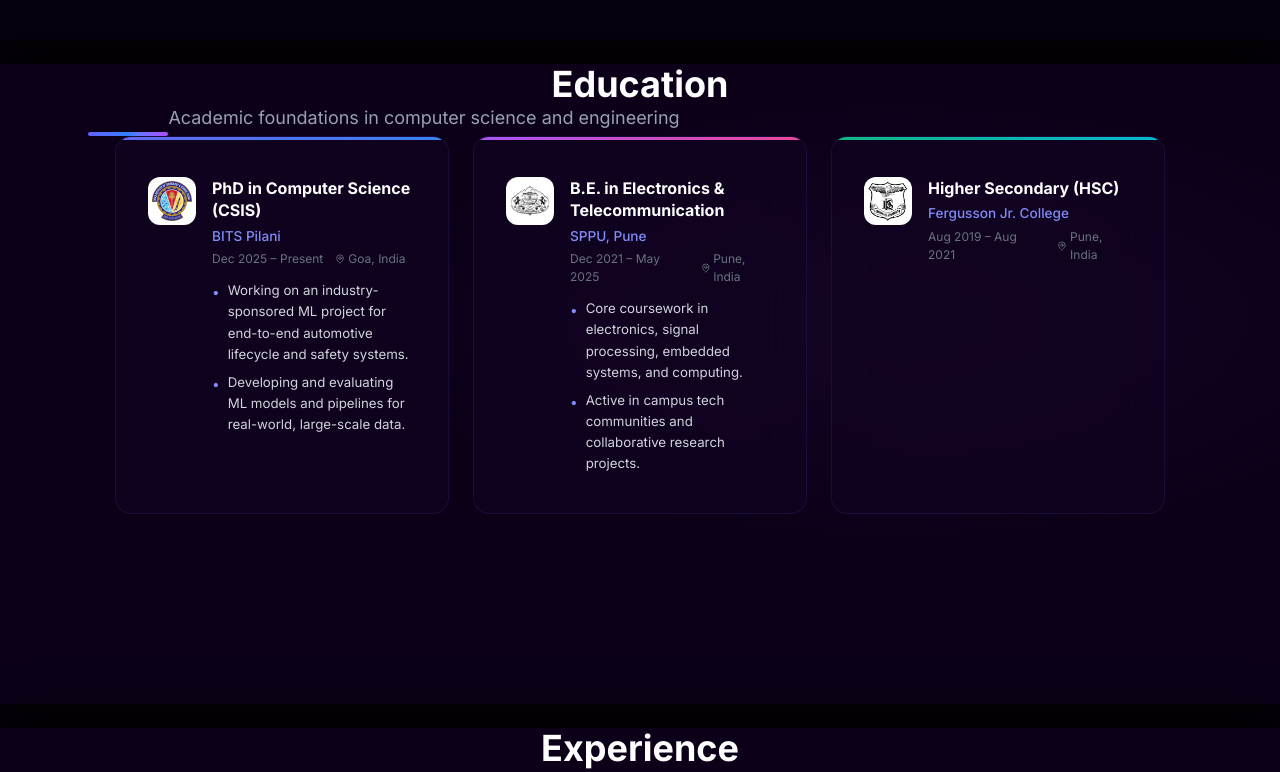
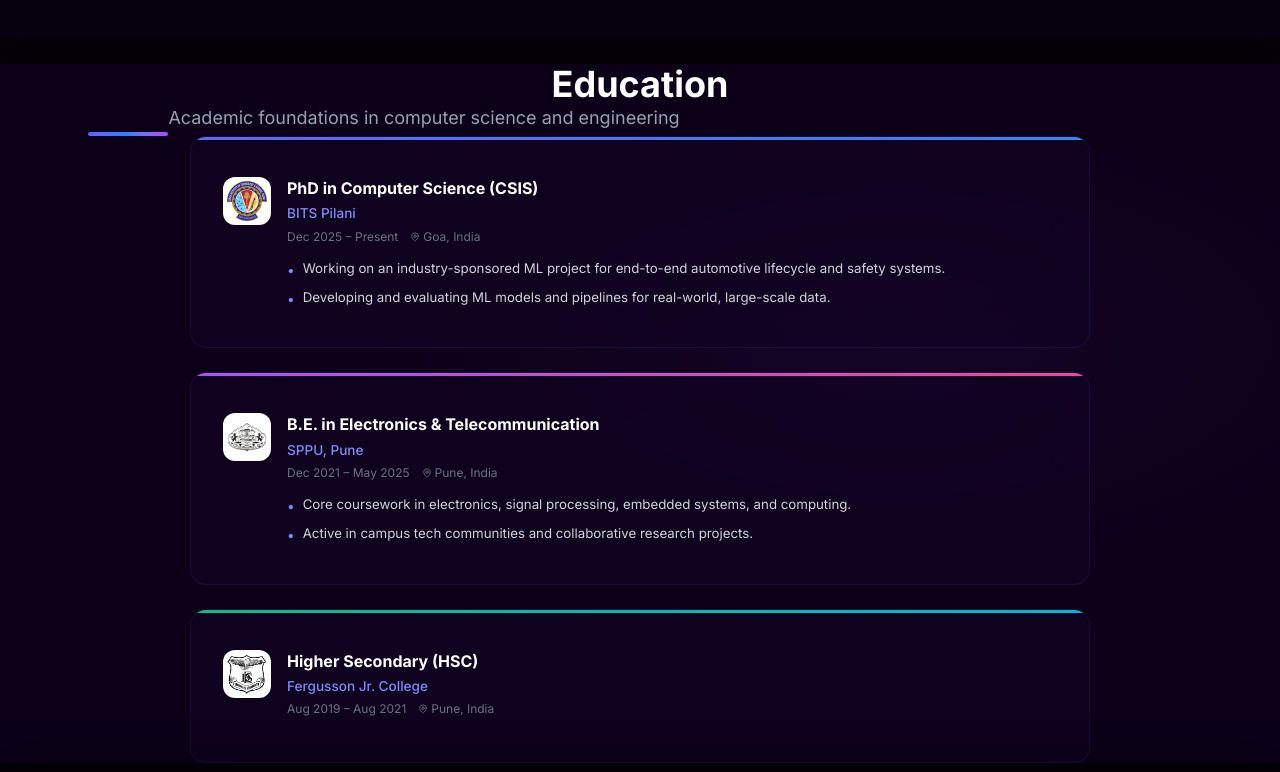
Before and after one commit to devadripta/portfolio_deva, a Next.js app: page / in a window 1280 px wide. Shown: the part 1560-2332 px from the top of the page. Built offline with nearby package versions, Linux system fonts and the light colour scheme.

Commit message:
Revert Education section to single-column stacked layout on all screens
Co-authored-by: CommandCodeBot <noreply@commandcode.ai>

```diff
--- a/src/components/sections/Education.tsx
+++ b/src/components/sections/Education.tsx
@@ -54,9 +54,11 @@
                 <SectionHeading title="Education" subtitle="Academic foundations in computer science and engineering" />
 
                 <div
-                    className="grid grid-cols-2 lg:grid-cols-3 gap-4 md:gap-6"
                     style={{
-                        maxWidth: 1050,
+                        display: "flex",
+                        flexDirection: "column",
+                        gap: "1.5rem",
+                        maxWidth: 900,
                         margin: "0 auto",
                     }}
                 >
```
